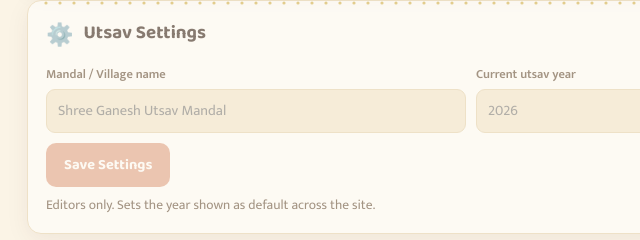
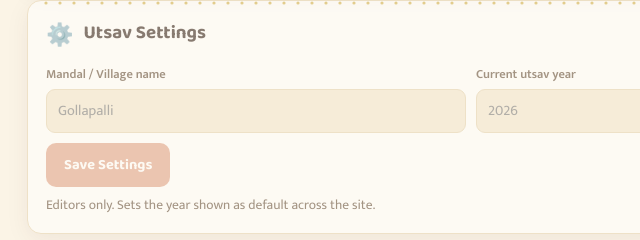
Before and after one commit to srkroyal7/eka-dhantha-union-gollapalli, a plain HTML site: page index.html in a window 1280 px wide. Shown: the part 1412-1652 px from the top of the page, 169-809 px from the left. Drawn offline with Linux system fonts and the light colour scheme; no server answers.

Commit message:
Update village name placeholder in settings

```diff
--- a/index.html
+++ b/index.html
@@ -340,7 +340,7 @@
     <div class="card" id="settingsCard">
       <div class="section-title"><span class="ic">⚙️</span><h3>Utsav Settings</h3></div>
       <div class="grid2">
-        <div class="field"><label>Mandal / Village name</label><input type="text" id="setVillage" placeholder="Shree Ganesh Utsav Mandal"></div>
+        <div class="field"><label>Mandal / Village name</label><input type="text" id="setVillage" placeholder="Gollapalli"></div>
         <div class="field"><label>Current utsav year</label><input type="number" id="setYear" placeholder="2026"></div>
       </div>
       <button class="btn" id="saveSettings">Save Settings</button>
```
